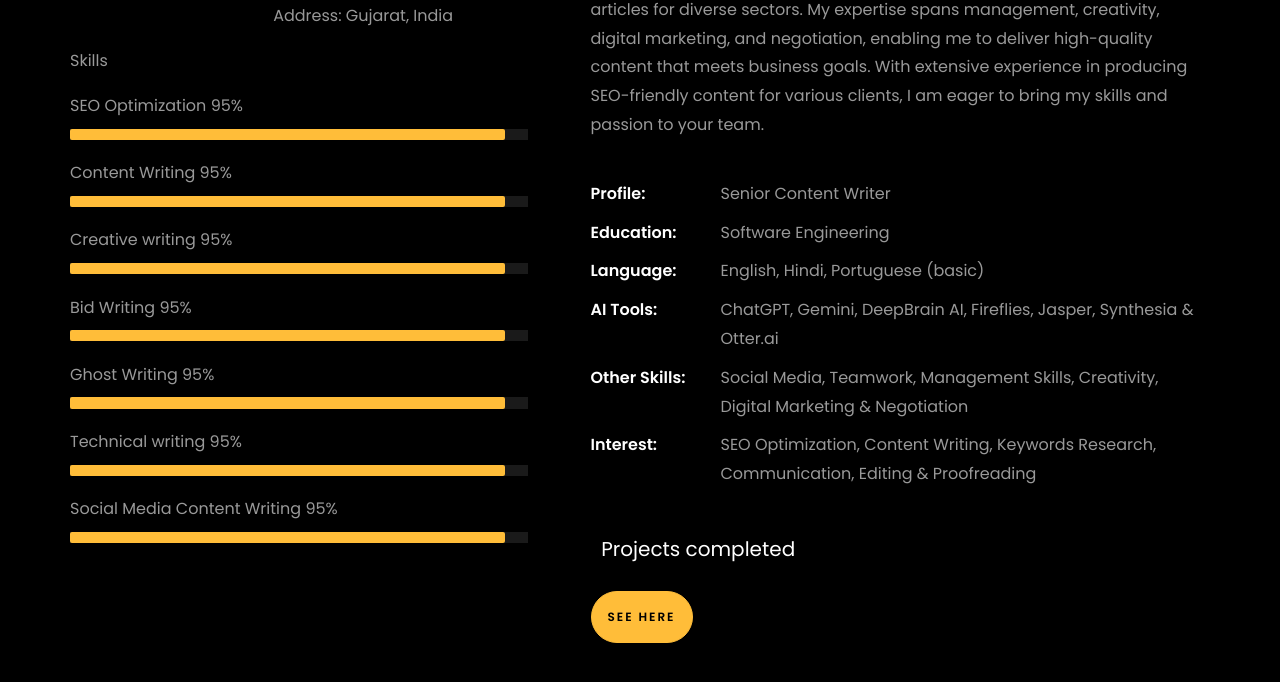
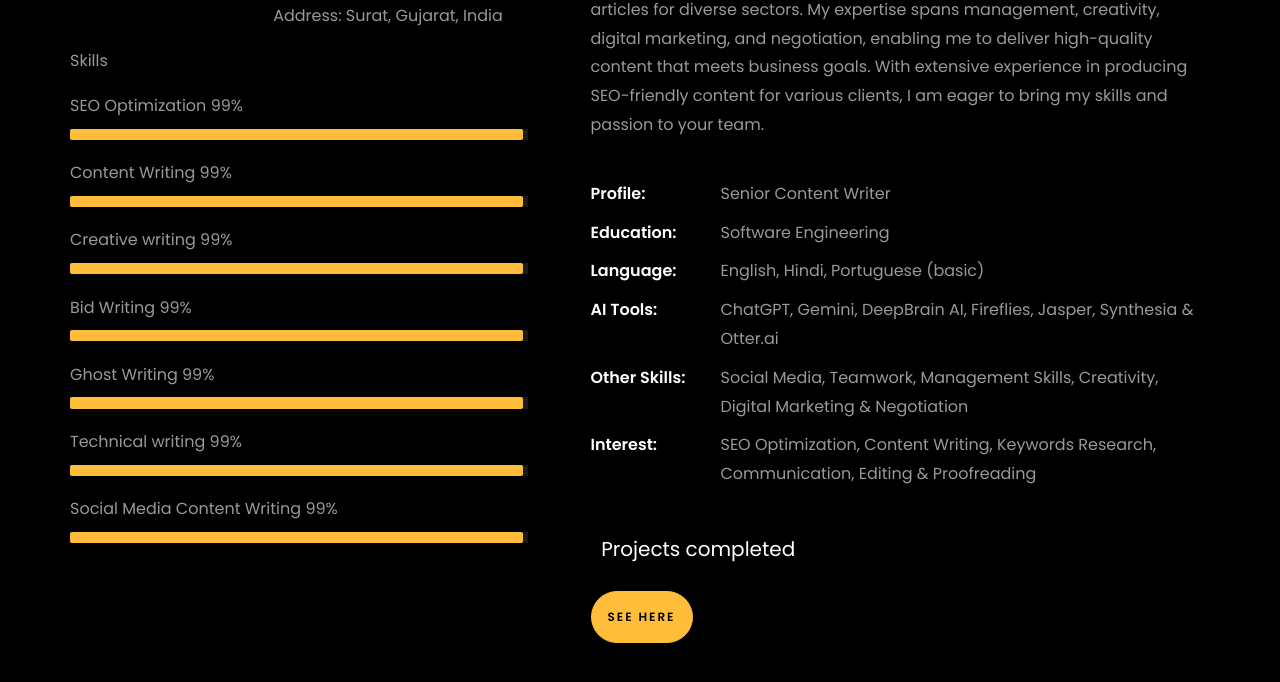
Before and after one commit to vivekpandey112/Portfolio, a plain HTML site: page index.html in a window 1280 px wide. Shown: the part 994-1676 px from the top of the page. Drawn offline with Linux system fonts and the light colour scheme; files whose address does not match are found by name.

Commit message:
Update index.html

```diff
--- a/index.html
+++ b/index.html
@@ -222,52 +222,52 @@
 										<p><span class="title-s">Name: </span> <span>Vivek Pandey</span></p>
 										<p><span class="title-s">Job Role: </span> <span>Senior Content Writer</span></p>
 										<p><span class="title-s">Experience: </span> <span>3 Years 5 Months</span></p>
-										<p><span class="title-s">Address: </span> <span>Gujarat, India</span></p>
+										<p><span class="title-s">Address: </span> <span>Surat, Gujarat, India</span></p>
 									  </div>
 									</div>
 								  </div>
 
 								<div class="skill-mf">
 									<p class="title-s">Skills</p>
-									<span>SEO Optimization</span> <span class="pull-right">95%</span>
+									<span>SEO Optimization</span> <span class="pull-right">99%</span>
 									<div class="progress">
-										<div class="progress-bar" role="progressbar" style="width: 95%;" aria-valuenow="95" aria-valuemin="0"
+										<div class="progress-bar" role="progressbar" style="width: 99%;" aria-valuenow="99" aria-valuemin="0"
 											aria-valuemax="100"></div>
 									</div>
 
-									<span>Content Writing</span> <span class="pull-right">95%</span>
+									<span>Content Writing</span> <span class="pull-right">99%</span>
 									<div class="progress">
-										<div class="progress-bar" role="progressbar" style="width: 95%" aria-valuenow="95" aria-valuemin="0"
+										<div class="progress-bar" role="progressbar" style="width: 99%" aria-valuenow="99" aria-valuemin="0"
 											aria-valuemax="100"></div>
 									</div>
 
-									<span>Creative writing</span> <span class="pull-right">95%</span>
+									<span>Creative writing</span> <span class="pull-right">99%</span>
 									<div class="progress">
-										<div class="progress-bar" role="progressbar" style="width: 95%" aria-valuenow="95" aria-valuemin="0"
+										<div class="progress-bar" role="progressbar" style="width: 99%" aria-valuenow="99" aria-valuemin="0"
 											aria-valuemax="100"></div>
 									</div>
 
-									<span>Bid Writing</span> <span class="pull-right">95%</span>
+									<span>Bid Writing</span> <span class="pull-right">99%</span>
 									<div class="progress">
-										<div class="progress-bar" role="progressbar" style="width: 95%" aria-valuenow="95" aria-valuemin="0"
+										<div class="progress-bar" role="progressbar" style="width: 99%" aria-valuenow="99" aria-valuemin="0"
 											aria-valuemax="100"></div>
 									</div>
 
-									<span>Ghost Writing</span> <span class="pull-right">95%</span>
+									<span>Ghost Writing</span> <span class="pull-right">99%</span>
 									<div class="progress">
-										<div class="progress-bar" role="progressbar" style="width: 95%" aria-valuenow="95" aria-valuemin="0"
+										<div class="progress-bar" role="progressbar" style="width: 99%" aria-valuenow="99" aria-valuemin="0"
 											aria-valuemax="100"></div>
 									</div>
 
-									<span>Technical writing</span> <span class="pull-right">95%</span>
+									<span>Technical writing</span> <span class="pull-right">99%</span>
 									<div class="progress">
-										<div class="progress-bar" role="progressbar" style="width: 95%" aria-valuenow="95" aria-valuemin="0"
+										<div class="progress-bar" role="progressbar" style="width: 99%" aria-valuenow="99" aria-valuemin="0"
 											aria-valuemax="100"></div>
 									</div>
 
-									<span>Social Media Content Writing</span> <span class="pull-right">95%</span>
+									<span>Social Media Content Writing</span> <span class="pull-right">99%</span>
 									<div class="progress">
-										<div class="progress-bar" role="progressbar" style="width: 95%" aria-valuenow="95" aria-valuemin="0"
+										<div class="progress-bar" role="progressbar" style="width: 99%" aria-valuenow="99" aria-valuemin="0"
 											aria-valuemax="100"></div>
 									</div>
 								</div>
```
